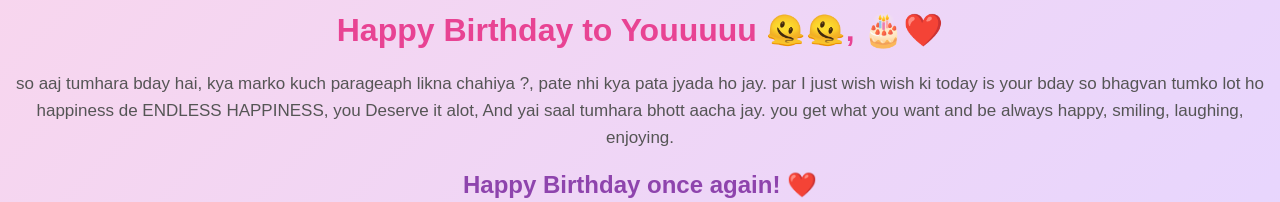
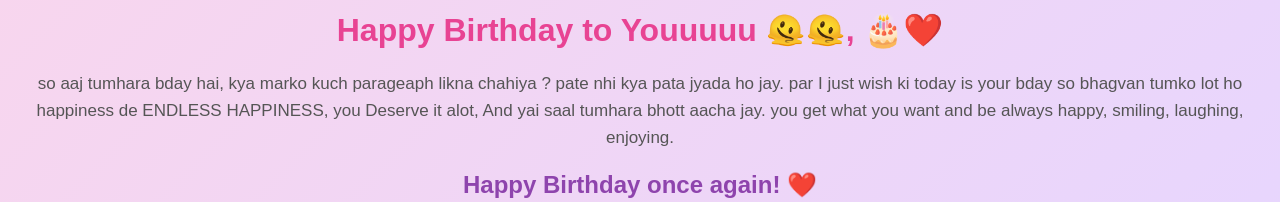
Before and after one commit to Lovemann1/Bday-Website, a plain HTML site: page surprise.html in a window 1280 px wide. Shown: the part 686-888 px from the top of the page. Drawn offline with Linux system fonts and the light colour scheme.

Commit message:
Fix HTML formatting and birthday message

```diff
--- a/surprise.html
+++ b/surprise.html
@@ -69,8 +69,8 @@
 
         <p>
             so aaj tumhara bday hai, kya marko kuch parageaph likna
-            chahiya ?, pate nhi kya pata jyada ho jay. par I just wish
-             wish ki today is your bday so bhagvan tumko lot ho happiness de
+            chahiya ? pate nhi kya pata jyada ho jay. par I just wish
+            ki today is your bday so bhagvan tumko lot ho happiness de
             ENDLESS HAPPINESS, you Deserve it alot, And yai saal tumhara bhott aacha jay.
             you get what you want and be always happy, smiling, laughing, enjoying.
 
```
